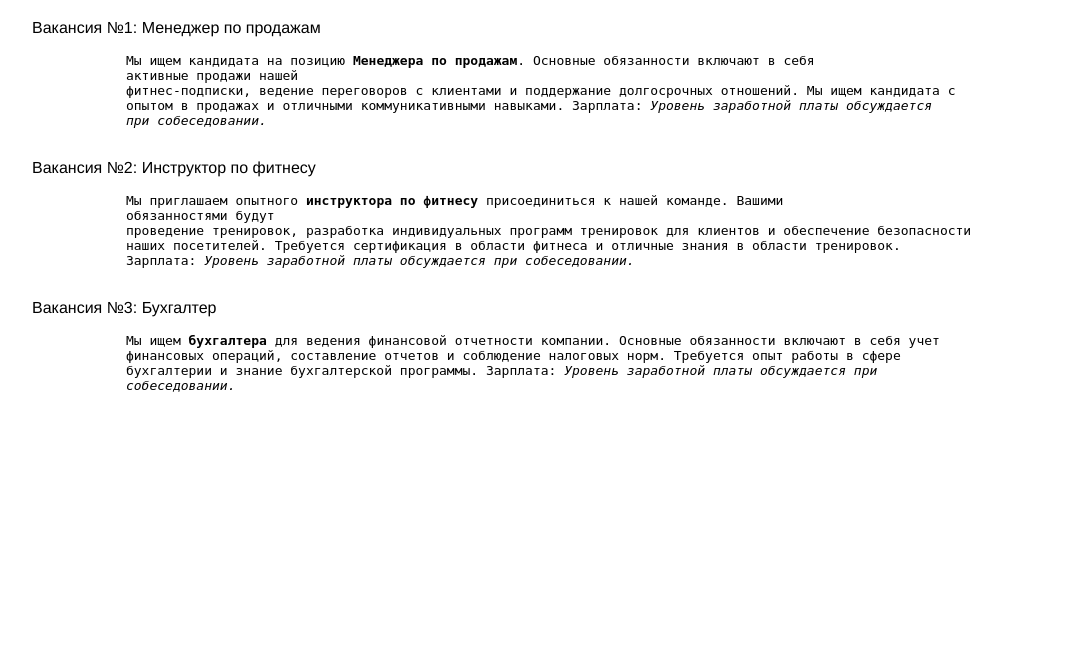
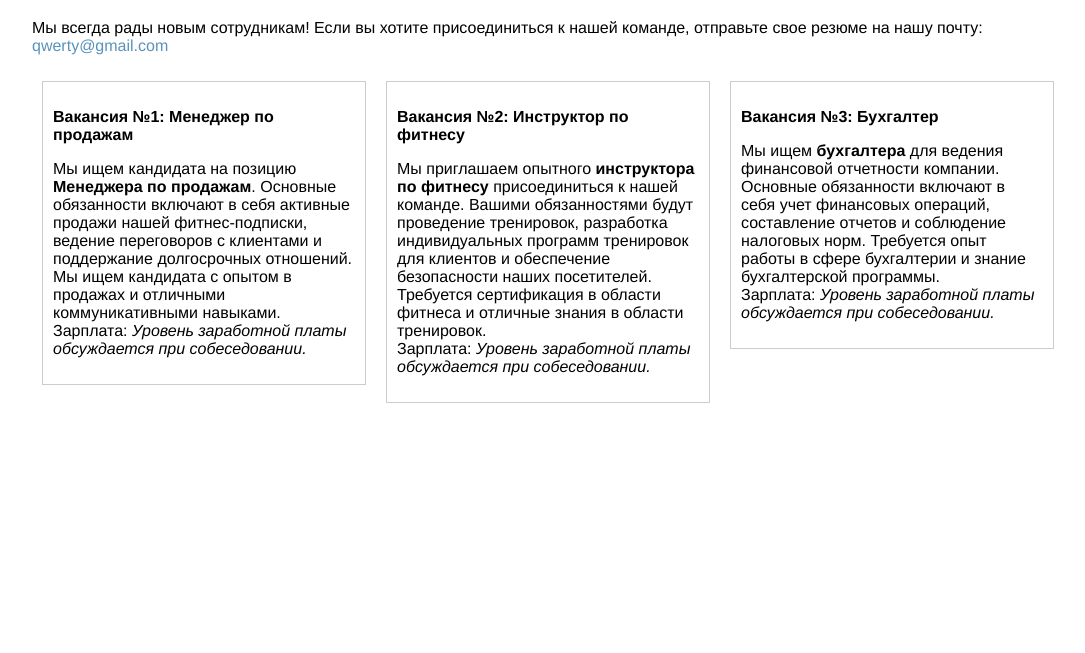
Before and after one commit to SergeyBrykulskii/MDTweb, a Django app: page /vacancies/ in a window 1280 px wide. Shown: the part 67-720 px from the top of the page, without its empty margins (68-1153 px from the left). Run offline with Django 4.2, Linux system fonts and the light colour scheme.

Commit message:
стили vacncies

```diff
--- a/FitnessClub/fitnessclub_core/templates/fitnessclub_core/vacancies.html
+++ b/FitnessClub/fitnessclub_core/templates/fitnessclub_core/vacancies.html
@@ -1,5 +1,9 @@
 {% extends "base.html" %}
 {% load static %}
+
+{% block head %}
+<link href="{% static 'css/vacancies.css' %}" rel="stylesheet">
+{% endblock %}
 
 {% block title %}
 Вакансии
@@ -9,36 +13,40 @@
 <h1>Вакансии</h1>
 
 <section>
+    <div class="vacancy-container">
+        <p>Мы всегда рады новым сотрудникам! Если вы хотите присоединиться к нашей команде, отправьте свое резюме на
+            нашу почту: <a href="mailto:qwerty@gmail.com">qwerty@gmail.com</a></p>
         <div class="vacancy">
             <p class="vacancy-title">Вакансия №1: Менеджер по продажам</p>
-        <pre class="vacancy-description">
+            <p class="vacancy-description">
                 Мы ищем кандидата на позицию <strong>Менеджера по продажам</strong>. Основные обязанности включают в себя
                 активные продажи нашей
                 фитнес-подписки, ведение переговоров с клиентами и поддержание долгосрочных отношений. Мы ищем кандидата с
-            опытом в продажах и отличными коммуникативными навыками. Зарплата: <em>Уровень заработной платы обсуждается
+                опытом в продажах и отличными коммуникативными навыками. <br>Зарплата: <em>Уровень заработной платы обсуждается
                 при собеседовании.</em>
-        </pre>
+            </p>
         </div>
 
         <div class="vacancy">
             <p class="vacancy-title">Вакансия №2: Инструктор по фитнесу</p>
-        <pre class="vacancy-description">
+            <p class="vacancy-description">
                 Мы приглашаем опытного <strong>инструктора по фитнесу</strong> присоединиться к нашей команде. Вашими
                 обязанностями будут
                 проведение тренировок, разработка индивидуальных программ тренировок для клиентов и обеспечение безопасности
                 наших посетителей. Требуется сертификация в области фитнеса и отличные знания в области тренировок.
-            Зарплата: <em>Уровень заработной платы обсуждается при собеседовании.</em>
-        </pre>
+                <br>Зарплата: <em>Уровень заработной платы обсуждается при собеседовании.</em>
+            </p>
         </div>
 
         <div class="vacancy">
             <p class="vacancy-title">Вакансия №3: Бухгалтер</p>
-        <pre class="vacancy-description">
+            <p class="vacancy-description">
                 Мы ищем <strong>бухгалтера</strong> для ведения финансовой отчетности компании. Основные обязанности включают в себя учет
                 финансовых операций, составление отчетов и соблюдение налоговых норм. Требуется опыт работы в сфере
-            бухгалтерии и знание бухгалтерской программы. Зарплата: <em>Уровень заработной платы обсуждается при
+                бухгалтерии и знание бухгалтерской программы. <br>Зарплата: <em>Уровень заработной платы обсуждается при
                 собеседовании.</em>
-        </pre>
+            </p>
+        </div>
     </div>
 </section>
 {% endblock %}
--- /dev/null
+++ b/FitnessClub/static/css/vacancies.css
@@ -0,0 +1,22 @@
+.vacancy-container {
+    width: 100%;
+}
+
+.vacancy {
+    width: 30%;
+    float: left;
+    margin: 10px;
+    border: 1px solid #ccc;
+    padding: 10px;
+    box-sizing: border-box;
+}
+
+.vacancy-title {
+    font-weight: bold;
+}
+
+.vacancy-container::after {
+    content: "";
+    display: table;
+    clear: both;
+}
```
Also changed, not shown: FitnessClub/static/css/privacy_policy.css (+1 -6 lines). Lines whose indentation alone changed are shown as unchanged.
